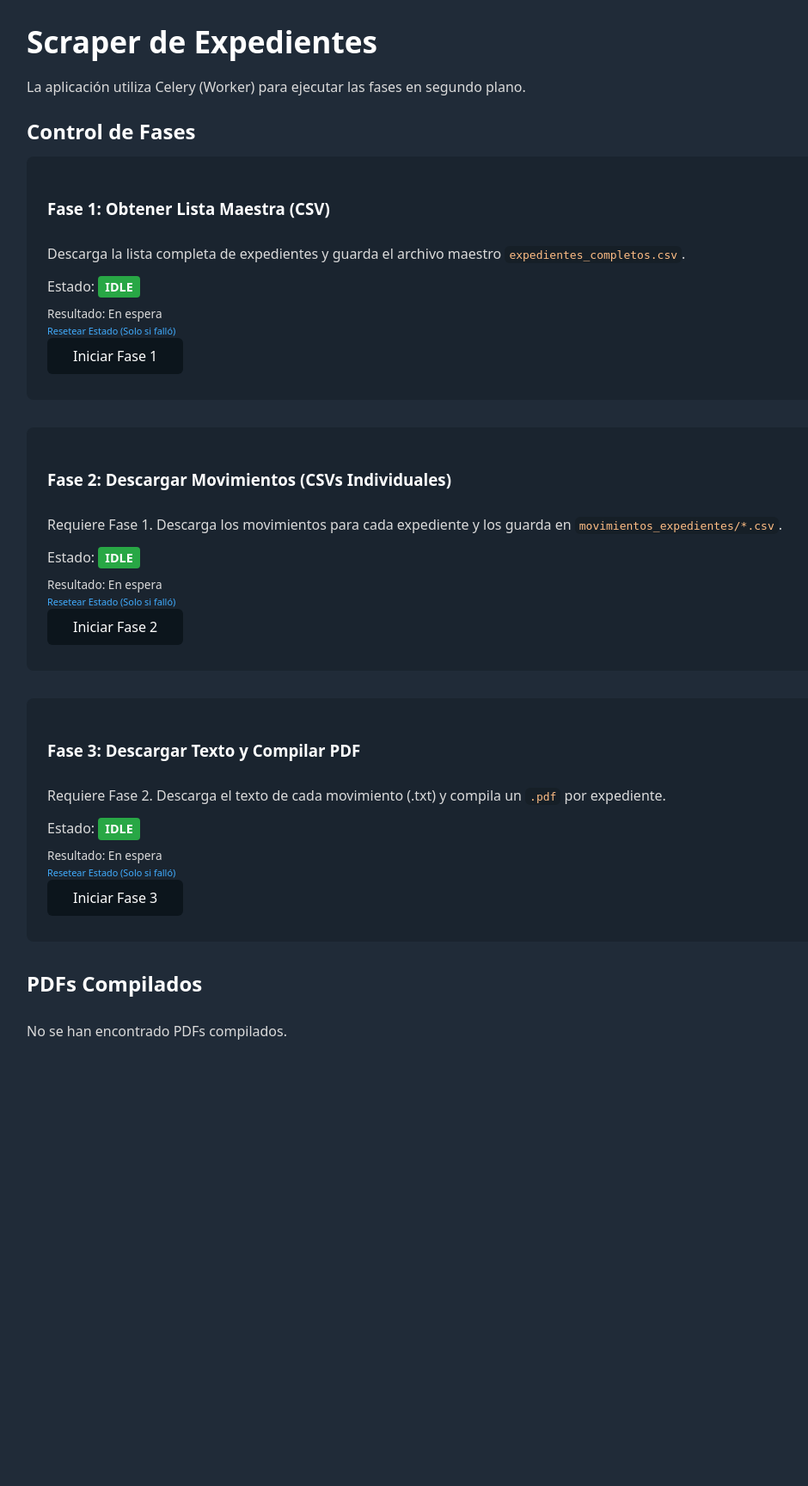
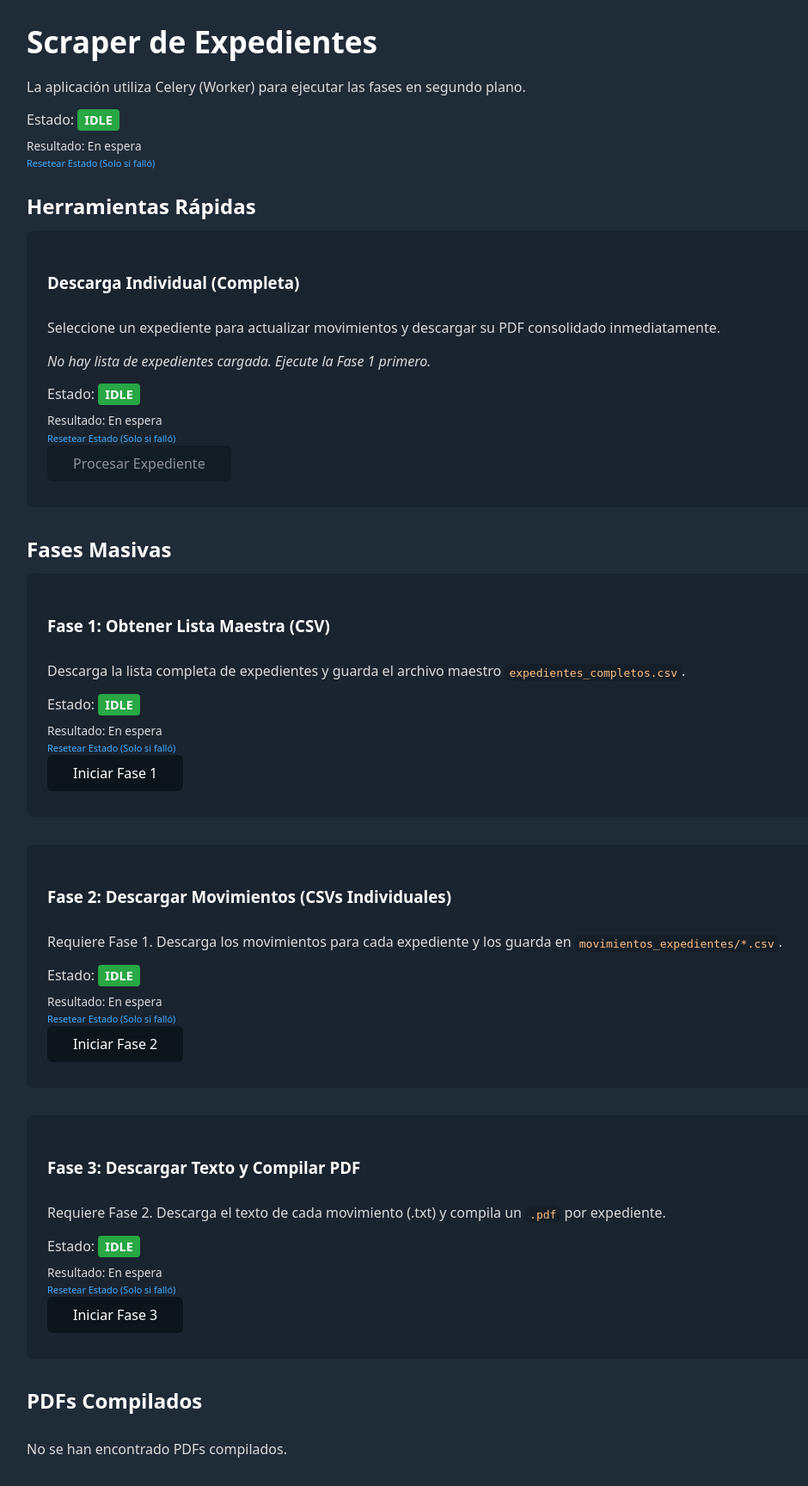
Before and after one commit to marianodevel/scraping_siped, a Flask app: page / in a window 1280 px wide. Shown: the part 54-1782 px from the top of the page at 86% size, without its empty margins (109-1049 px from the left). Before the commit the page ends 1263 px from the top, so only its background shows below. Run offline with Flask 3, Linux system fonts and the light colour scheme; the visitor is signed in with stand-in values (Sample User, id 1); some libraries are stand-ins or nearby versions.

Commit message:
agregada fase unico en app.py

```diff
--- a/app.py
+++ b/app.py
@@ -1,3 +1,4 @@
+# app.py
 from flask import (
     Flask,
     render_template,
@@ -11,10 +12,16 @@ from flask import (
 )
 import os
 import config
-from tasks import fase_1_lista_task, fase_2_movimientos_task, fase_3_documentos_task
+from tasks import (
+    fase_1_lista_task,
+    fase_2_movimientos_task,
+    fase_3_documentos_task,
+    fase_unico_task,
+)  # Importamos la nueva tarea
 import gestor_tareas
 import gestor_almacenamiento
 import session_manager
+import utils  # Necesario para leer el CSV
 from functools import wraps
 
 from flask_wtf import FlaskForm
@@ -95,6 +102,11 @@ def fragmento_mensajes():
 def indice():
     lista_pdf = gestor_almacenamiento.listar_archivos_pdf()
 
+    # Cargamos la lista de expedientes para el dropdown (si existe el CSV)
+    expedientes_disponibles = utils.leer_csv_a_diccionario(config.LISTA_EXPEDIENTES_CSV)
+    if not expedientes_disponibles:
+        expedientes_disponibles = []
+
     # Consultamos el estado real al gestor de tareas
     estados_tareas = {
         "fase_1": gestor_tareas.obtener_estado_tarea(
@@ -106,6 +118,9 @@ def indice():
         "fase_3": gestor_tareas.obtener_estado_tarea(
             gestor_tareas.obtener_id_tarea("fase_3"), "fase_3"
         ),
+        "fase_unico": gestor_tareas.obtener_estado_tarea(
+            gestor_tareas.obtener_id_tarea("fase_unico"), "fase_unico"
+        ),
     }
 
     return render_template(
@@ -113,6 +128,7 @@ def indice():
         archivos_pdf=lista_pdf,
         estados_tareas=estados_tareas,
         username=session.get("username"),
+        expedientes_disponibles=expedientes_disponibles,
     )
 
 
@@ -123,10 +139,11 @@ def iniciar_fase(nombre_fase):
         "fase_1": fase_1_lista_task,
         "fase_2": fase_2_movimientos_task,
         "fase_3": fase_3_documentos_task,
+        # fase_unico se maneja en una ruta especial porque requiere argumentos
     }
 
     if nombre_fase not in mapa_tareas:
-        flash(f"Fase '{nombre_fase}' no reconocida.", "error")
+        flash(f"Fase '{nombre_fase}' no reconocida o requiere parámetros.", "error")
         return render_template("_fragmento_mensajes.html"), 400
 
     estado_actual = gestor_tareas.obtener_estado_tarea(
@@ -134,18 +151,48 @@ def iniciar_fase(nombre_fase):
     )
     if estado_actual["estado"] in ["PENDING", "STARTED", "RETRY"]:
         flash(
-            f"La Fase {nombre_fase.split('_')[1]} ya está en curso (Estado: {estado_actual['estado']}).",
+            f"La Fase {nombre_fase} ya está en curso.",
             "warning",
         )
         return render_template("_fragmento_mensajes.html"), 200
 
     cookies_del_usuario = session["siped_cookies"]
+    tarea = mapa_tareas[nombre_fase].delay(cookies=cookies_del_usuario)
+    gestor_tareas.registrar_tarea_iniciada(nombre_fase, tarea)
 
-    # Lanzamos la tarea de Celery real (se mockeará en los tests)
-    tarea = mapa_tareas[nombre_fase].delay(cookies=cookies_del_usuario)
+    flash(f"Fase {nombre_fase.split('_')[1]} iniciada con ID: {tarea.id}", "success")
+    return render_template("_fragmento_mensajes.html"), 200
+
+
+@app.route("/iniciar_descarga_unico", methods=["POST"])
+@login_required
+def iniciar_descarga_unico():
+    """
+    Ruta específica para la descarga de un solo expediente, recibe el ID del formulario.
+    """
+    nro_expediente = request.form.get("expediente_seleccionado")
+    nombre_fase = "fase_unico"
+
+    if not nro_expediente:
+        flash("Debe seleccionar un expediente.", "warning")
+        return render_template("_fragmento_mensajes.html"), 400
+
+    estado_actual = gestor_tareas.obtener_estado_tarea(
+        gestor_tareas.obtener_id_tarea(nombre_fase), nombre_fase
+    )
+    if estado_actual["estado"] in ["PENDING", "STARTED", "RETRY"]:
+        flash(f"Ya hay una descarga individual en curso.", "warning")
+        return render_template("_fragmento_mensajes.html"), 200
+
+    cookies_del_usuario = session["siped_cookies"]
+
+    # Lanzamos la tarea pasando el argumento extra
+    tarea = fase_unico_task.delay(
+        cookies=cookies_del_usuario, nro_expediente=nro_expediente
+    )
 
     gestor_tareas.registrar_tarea_iniciada(nombre_fase, tarea)
-    flash(f"Fase {nombre_fase.split('_')[1]} iniciada con ID: {tarea.id}", "success")
+    flash(f"Procesando expediente {nro_expediente}...", "success")
     return render_template("_fragmento_mensajes.html"), 200
 
 
@@ -173,21 +220,6 @@ def fragmento_pdfs():
     return render_template("_fragmento_pdfs.html", archivos_pdf=lista_pdf)
 
 
-@app.route("/estado_tarea/<nombre_fase>")
-@login_required
-def verificar_estado_tarea(nombre_fase):
-    estado = gestor_tareas.obtener_estado_tarea(
-        gestor_tareas.obtener_id_tarea(nombre_fase), nombre_fase
-    )
-    return jsonify(
-        {
-            "state": estado["estado"],
-            "result": estado["resultado"],
-            "refresh": estado.get("recargar", False),
-        }
-    )
-
-
 @app.route("/descargar/<nombre_archivo>")
 @login_required
 def descargar_archivo(nombre_archivo):
--- a/gestor_tareas.py
+++ b/gestor_tareas.py
@@ -1,9 +1,15 @@
 # gestor_tareas.py
 from tasks import fase_1_lista_task
-from celery.result import AsyncResult  # FIX: Importación de la clase AsyncResult
+from celery.result import AsyncResult
 
 # Almacenaremos el ID de la última tarea encolada para cada fase.
-ULTIMOS_IDS_TAREAS = {"fase_1": None, "fase_2": None, "fase_3": None}
+# AGREGAMOS 'fase_unico'
+ULTIMOS_IDS_TAREAS = {
+    "fase_1": None,
+    "fase_2": None,
+    "fase_3": None,
+    "fase_unico": None,
+}
 
 
 def obtener_estado_tarea(id_tarea, nombre_fase):
@@ -13,30 +19,23 @@ def obtener_estado_tarea(id_tarea, nombre_fase):
     global ULTIMOS_IDS_TAREAS
 
     if not id_tarea:
-        # --- INICIO DE LA CORRECCIÓN ---
-        # El estado inicial debe ser IDLE (o un sinónimo),
-        # y el resultado debe ser descriptivo.
         return {"estado": "IDLE", "resultado": "En espera"}
-        # --- FIN DE LA CORRECCIÓN ---
 
     # Se consulta el estado usando la aplicación Celery registrada en tasks.py
     tarea = AsyncResult(id_tarea, app=fase_1_lista_task.app)
 
-    # Convertimos el resultado a string para evitar errores de serialización JSON
     datos_estado = {"estado": tarea.state, "resultado": str(tarea.result)}
 
     # LÓGICA DE LIMPIEZA
     if tarea.state in ["SUCCESS", "FAILURE", "REVOKED"]:
-        # Se limpia el resultado de Redis para ahorrar memoria
         try:
             tarea.forget()
         except Exception:
-            pass  # No es un error crítico si no se puede olvidar.
+            pass
 
         ULTIMOS_IDS_TAREAS[nombre_fase] = None
-        datos_estado["recargar"] = True  # Indicador de recarga para el frontend
+        datos_estado["recargar"] = True
 
-        # Si la tarea fue exitosa pero no devolvió resultado, mostramos "Completado"
         if tarea.state == "SUCCESS" and (
             not datos_estado["resultado"] or datos_estado["resultado"] == "None"
         ):
@@ -44,13 +43,11 @@ def obtener_estado_tarea(id_tarea, nombre_fase):
 
         return datos_estado
 
-    # Si la tarea está PENDING (encolada pero no iniciada), mostramos "En cola"
     if tarea.state == "PENDING" and (
         not datos_estado["resultado"] or datos_estado["resultado"] == "None"
     ):
         datos_estado["resultado"] = "En cola..."
 
-    # Si la tarea está STARTED (corriendo), mostramos "Procesando"
     if tarea.state == "STARTED" and (
         not datos_estado["resultado"] or datos_estado["resultado"] == "None"
     ):
--- a/templates/index.html
+++ b/templates/index.html
@@ -56,6 +56,7 @@
             border-bottom: 1px solid var(--border-color);
             margin-bottom: 1rem;
         }
+        select { width: 100%; margin-bottom: 10px; }
     </style>
 </head>
 <body hx-headers='{"Cache-Control": "no-cache"}'>
@@ -68,7 +69,6 @@
             Cerrar Sesión
         </a>
     </header>
-
 
     <h1>Scraper de Expedientes</h1>
     <p>La aplicación utiliza Celery (Worker) para ejecutar las fases en segundo plano.</p>
@@ -83,8 +83,46 @@
         {% endwith %}
     </div>
 
+    <h2>Herramientas Rápidas</h2>
 
-    <h2>Control de Fases</h2>
+    <div class="fase-container" id="fase_unico-container" style="border-color: #007bff;">
+        <div class="fase-control">
+            <h3>Descarga Individual (Completa)</h3>
+        </div>
+        <p>Seleccione un expediente para actualizar movimientos y descargar su PDF consolidado inmediatamente.</p>
+
+        <form hx-post="{{ url_for('iniciar_descarga_unico') }}"
+              hx-target="#flash-messages"
+              hx-swap="innerHTML">
+
+            {% if expedientes_disponibles %}
+                <select name="expediente_seleccionado" required>
+                    <option value="" disabled selected>-- Seleccione un Expediente --</option>
+                    {% for exp in expedientes_disponibles %}
+                        <option value="{{ exp.expediente }}">{{ exp.expediente }} - {{ exp.caratula }}</option>
+                    {% endfor %}
+                </select>
+            {% else %}
+                <p><em>No hay lista de expedientes cargada. Ejecute la Fase 1 primero.</em></p>
+            {% endif %}
+
+            <div id="estado-resultado-fase_unico"
+                 hx-get="{{ url_for('fragmento_estado', nombre_fase='fase_unico') }}"
+                 hx-trigger="load, every 3s"
+                 hx-swap="innerHTML">
+                 {% with estado=estados_tareas['fase_unico'] %}
+                    {% include '_fragmento_estado.html' with context %}
+                 {% endwith %}
+            </div>
+
+            <button type="submit" data-fase="fase_unico"
+                {% if not expedientes_disponibles or estados_tareas['fase_unico'].estado in ['PENDING', 'STARTED', 'RETRY'] %}disabled{% endif %}>
+                Procesar Expediente
+            </button>
+        </form>
+    </div>
+
+    <h2>Fases Masivas</h2>
 
     {% set fases = [
         ('fase_1', 'Obtener Lista Maestra (CSV)', 'Descarga la lista completa de expedientes y guarda el archivo maestro <code>expedientes_completos.csv</code>.'),
@@ -105,7 +143,7 @@
              hx-swap="innerHTML">
 
              {% with estado=estados_tareas[id_fase] %}
-                {% include '_fragmento_estado.html' %}
+                {% include '_fragmento_estado.html' with context %}
              {% endwith %}
              </div>
 
@@ -119,7 +157,6 @@
         </div>
     {% endfor %}
 
-
     <h2>PDFs Compilados</h2>
     <div class="file-list" id="pdf-list-container"
          hx-get="{{ url_for('fragmento_pdfs') }}"
@@ -129,36 +166,30 @@
         {% with archivos_pdf=archivos_pdf %}
             {% include '_fragmento_pdfs.html' %}
         {% endwith %}
-        </div>
+    </div>
 
     <script>
         const fasesFinalizadas = {};
 
-        // 1. ANTES del swap
+        // Escucha eventos antes del intercambio de contenido HTMX
         document.body.addEventListener('htmx:beforeSwap', function(evt) {
             if (!evt.target.id || !evt.target.id.startsWith('estado-resultado-')) {
                 return;
             }
-
             const faseId = evt.target.id.replace('estado-resultado-', '');
-
             if (fasesFinalizadas[faseId]) {
                 evt.preventDefault();
                 evt.target.removeAttribute('hx-trigger');
             }
         });
 
-        // 2. DESPUÉS del swap
+        // Escucha eventos después del intercambio de contenido HTMX
         document.body.addEventListener('htmx:afterSwap', function(evt) {
             if (!evt.target.id || !evt.target.id.startsWith('estado-resultado-')) {
                 return;
             }
-
             const faseId = evt.target.id.replace('estado-resultado-', '');
-
-            if (fasesFinalizadas[faseId]) {
-                return;
-            }
+            if (fasesFinalizadas[faseId]) return;
 
             const badge = evt.target.querySelector('.status-badge');
             if (!badge) return;
@@ -172,11 +203,10 @@
                 fasesFinalizadas[faseId] = true;
                 document.body.dispatchEvent(new Event('tareaFinalizada'));
                 button.disabled = false;
-
             } else if (['PENDING', 'STARTED', 'RETRY'].includes(status)) {
                 button.disabled = true;
             }
         });
     </script>
-    </body>
+</body>
 </html>
```
Also changed, not shown: fases/fase_unico.py (added, +126 -0 lines), tasks.py (+10 -3 lines).
